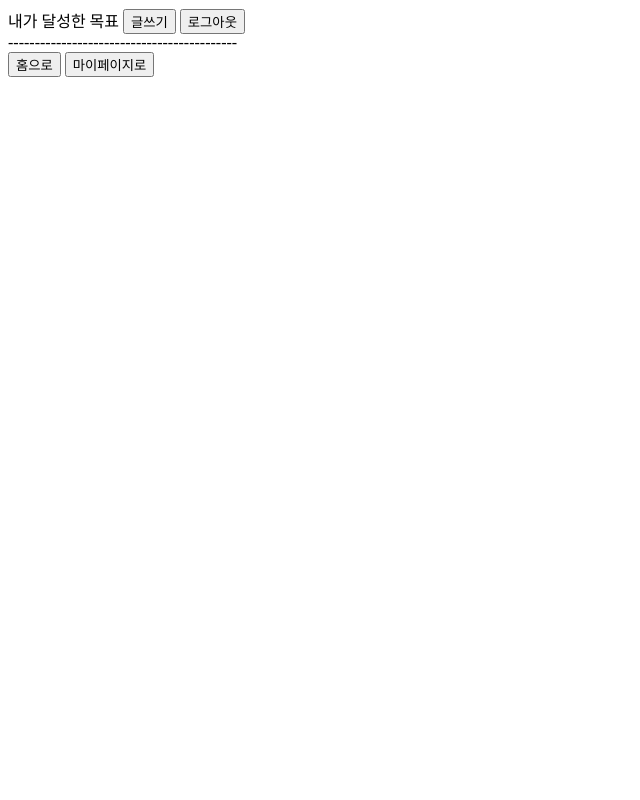
After one commit to sgu960323/2020-goallist, a Django app: template Goal/templates/mypage.html in a window 1280 px wide. The commit adds this page. Shown: the whole page, without its empty margins (0-640 px from the left). Run offline with Django 3.2, Linux system fonts and the light colour scheme; the template is opened without the code that fills it, so the values that code supplies are empty.

Commit message:
add mypage

```diff
--- a/Goal/templates/main.html
+++ b/Goal/templates/main.html
@@ -20,6 +20,10 @@
                 -------------------------------------<br>
             </div>
         {% endfor %}
+    </div>
+    <div name="bottom">
+        <button onclick=location.href="{% url 'main' %}">홈으로</button>
+        <button onclick=location.href="{% url 'mypage' %}">마이페이지로</button>
     </div>
     <!-- The Modal -->
     <div id="myModal" class="modal">
--- /dev/null
+++ b/Goal/templates/mypage.html
@@ -0,0 +1,27 @@
+{% load static %}
+<html>
+<head>
+    <link rel="stylesheet" type="text/css" href="{% static 'css/style.css' %}">
+</head>
+<body>
+    <div name="top">
+        <span>내가 달성한 목표</span>
+        <button>글쓰기</button>
+        <button onclick=location.href="{% url 'logout' %}">로그아웃</button><br>
+        -------------------------------------------<br>
+    </div>
+    {% for post in posts %}
+        <div class="postdetail" name="{{post.id}}">
+            제목: {{ post.title }} <button class="postbutton" name="{{post.id}}">자세히</button><br>
+            -------------------------------------<br>
+        </div>
+
+    {% endfor %}
+    <div name="bottom">
+        <button onclick=location.href="{% url 'main' %}">홈으로</button>
+        <button onclick=location.href="{% url 'mypage' %}">마이페이지로</button>
+    </div>
+
+
+</body>
+</html>
--- a/Goal/views.py
+++ b/Goal/views.py
@@ -31,3 +31,7 @@ def post_detail(request):
         context={'author':post.writer,'title':post.title, 'body':post.body, 'year':post.year, 'month':post.month, 'day':post.day, 'reason':post.reason}
         return JsonResponse(context)
         #return HttpResponse(json.dumps(context), content_type="application/json")
+
+def mypage(request):
+    posts=Post.objects.filter(writer=request.user)
+    return render(request, 'mypage.html', {'posts':posts})
--- a/goallist/urls.py
+++ b/goallist/urls.py
@@ -22,6 +22,7 @@ urlpatterns = [
     path('', main_views.home, name="home"),
     path('main/', main_views.main, name="main"),
     path('main/detail/', main_views.post_detail, name="postdetail"),
+    path('main/mypage/', main_views.mypage, name="mypage"),
     path('accounts/login/', account_views.login, name="login"),
     path('accounts/logout/', account_views.logout, name="logout"),
     path('register/', account_views.register, name="register"),
```
